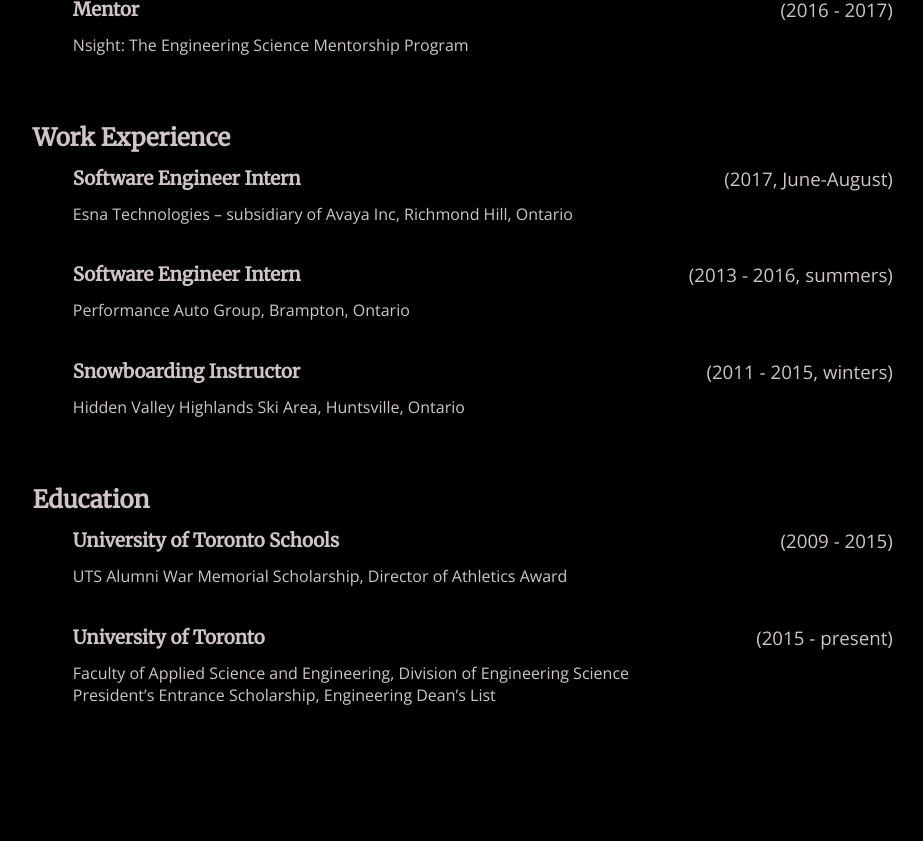
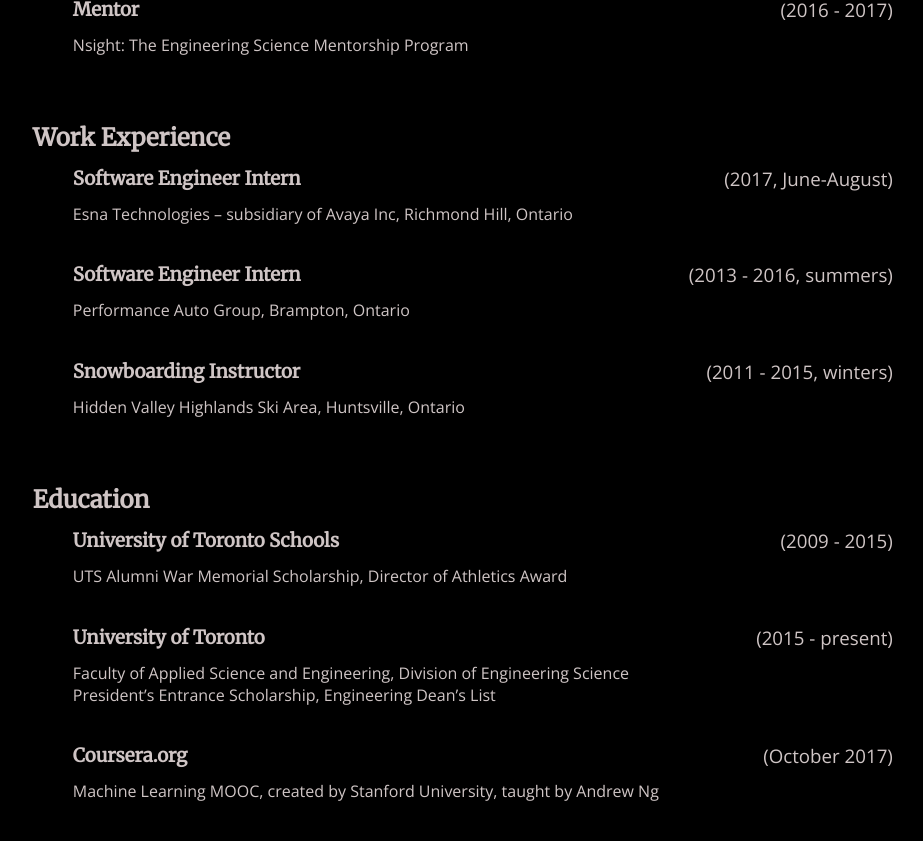
Before and after one commit to amyfreeman/cdalizadeh.ca, a website: page docs/resume.html in a window 1280 px wide. Shown: the part 1055-1896 px from the top of the page, without its empty margins (177-1100 px from the left). Drawn offline with nearby package versions, Linux system fonts and the light colour scheme.

Commit message:
added coursera to resume

```diff
--- a/docs/resume.html
+++ b/docs/resume.html
@@ -73,6 +73,10 @@
                 <p>Faculty of Applied Science and Engineering, Division of Engineering Science<br>
                 President’s Entrance Scholarship, Engineering Dean’s List</p>
             </div>
+            <div class="item">
+                <h3>Coursera.org<span class="adjust">(October 2017)</span></h3>
+                <p>Machine Learning MOOC, created by Stanford University, taught by Andrew Ng</p>
+            </div>
         </div>
       </div>
     </div>
```
